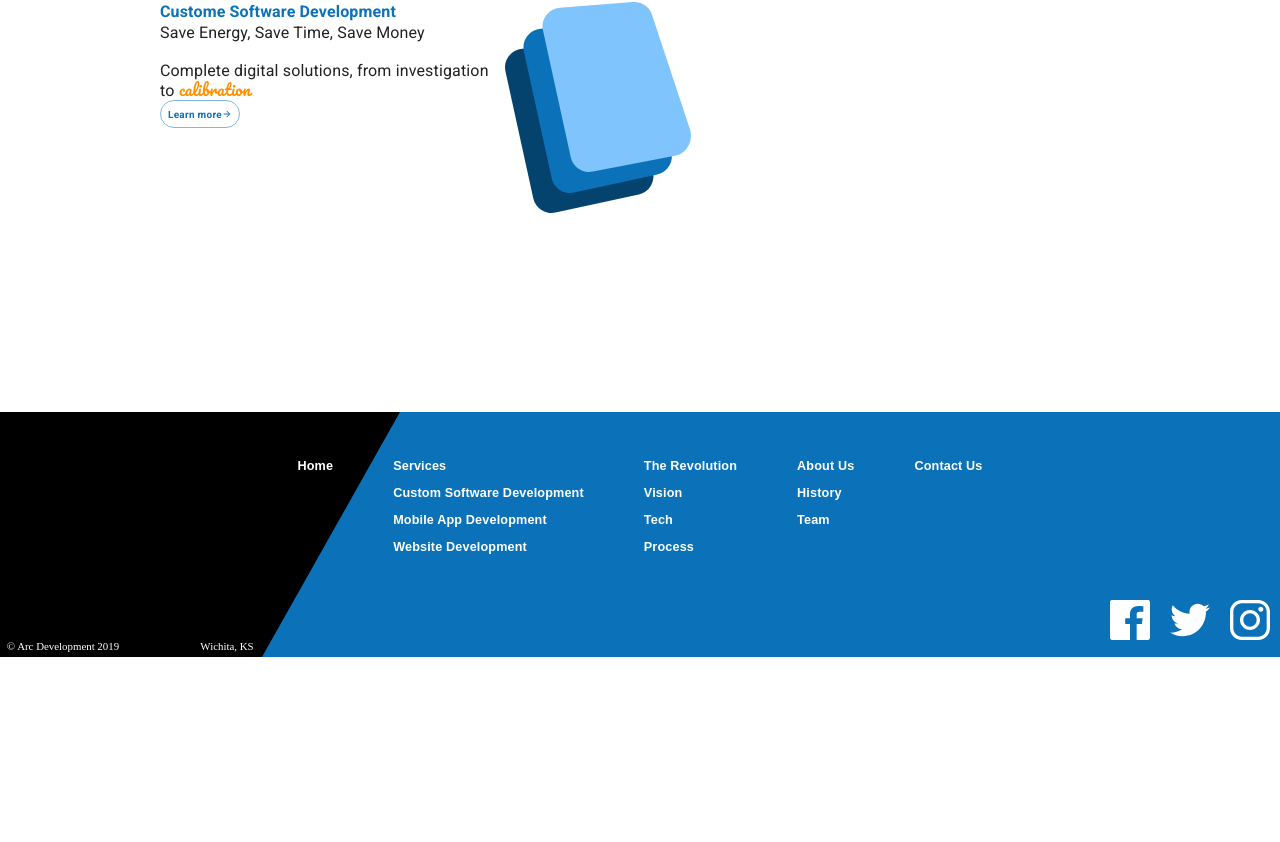
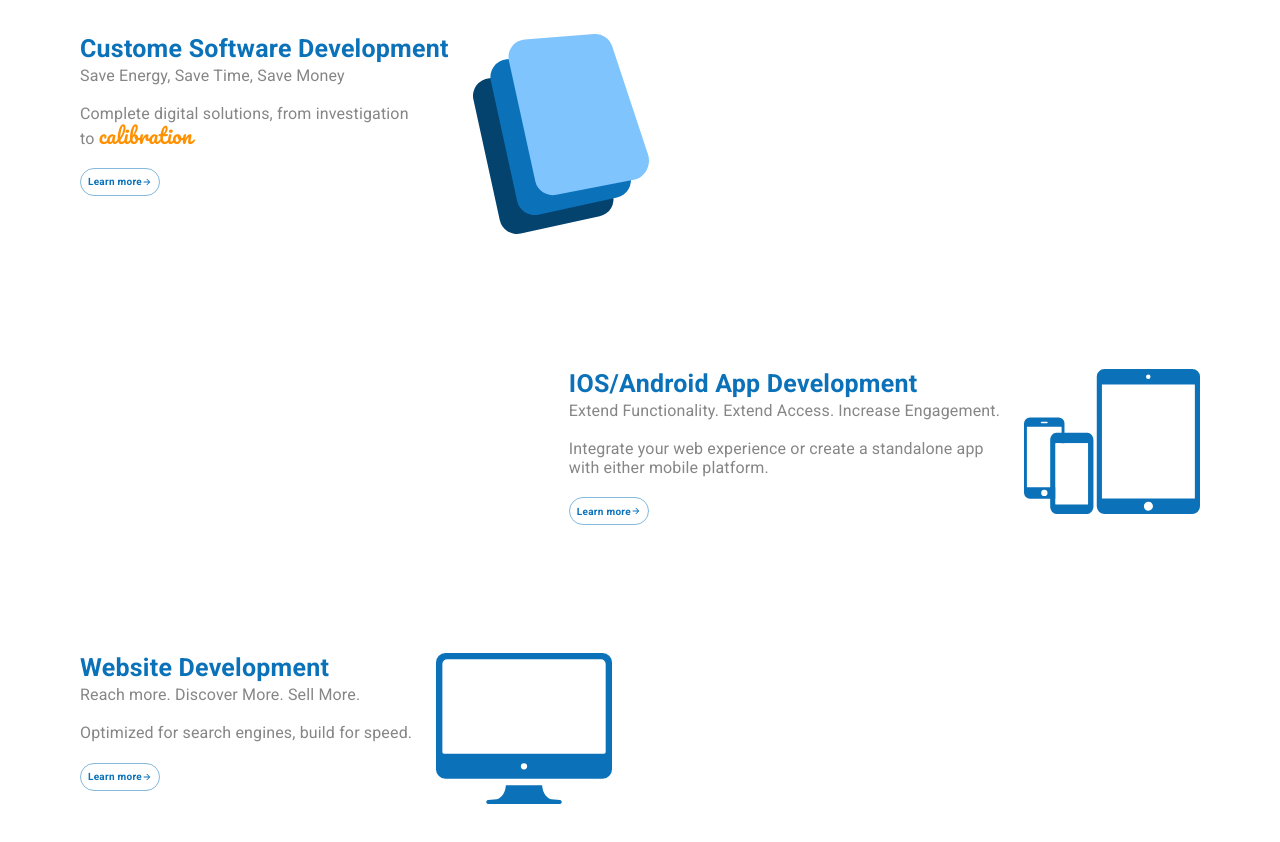
Before and after one commit to CarlosSuarezJS20/mui_practice, a React (Create React App) app: page / in a window 1280 px wide. Shown: the part 758-1600 px from the top of the page. Before the commit the page ends 1415 px from the top, so only its background shows below. Built offline with nearby package versions, Linux system fonts and the light colour scheme.

Commit message:
Finished Hero page

```diff
--- a/src/components/ui/sections/HeroSection.tsx
+++ b/src/components/ui/sections/HeroSection.tsx
@@ -10,9 +10,9 @@ import theme from "../theme";
 const useStyle = makeStyles(() => ({
   heroContainer: {
     "&.MuiGrid-root": {
-      marginTop: "3em",
+      marginTop: "2em",
       [theme.breakpoints.down("md")]: {
-        marginTop: "3em",
+        marginTop: "2em",
       },
     },
   },
@@ -56,9 +56,7 @@ const HomePage: React.FC = () => {
       <Grid item>
         <Grid
           container
-          justifyContent={
-            document.documentElement.clientWidth < 600 ? "center" : "flex-end"
-          }
+          justifyContent={{ xs: "center", md: "flex-start" }}
           alignItems='center'>
           <Grid item sm>
             <Typography align='center' variant='h2'>
--- a/src/components/ui/sections/servicesSection.tsx
+++ b/src/components/ui/sections/servicesSection.tsx
@@ -1,16 +1,32 @@
 import React from "react";
 import { makeStyles } from "@mui/styles";
 import { Grid, Typography, Button } from "@mui/material";
+import useMediaQuery from "@mui/material/useMediaQuery";
 import ArrowComponent from "../ArrowComponent";
 import customSoftwareIcon from "../../../assets/Custom Software Icon.svg";
+import mobileAppsIcon from "../../../assets/mobileIcon.svg";
+import websitesIcon from "../../../assets/websiteIcon.svg";
+
 import theme from "../theme";
 
 const useStyle = makeStyles(() => ({
   serviceContainer: {
     "&.MuiGrid-root": {
-      padding: "15em 10em 12em",
+      padding: "18em 5em 12em",
       [theme.breakpoints.down("md")]: {
-        padding: "10em 3em 9em",
+        padding: "10em 2em 9em",
+      },
+    },
+  },
+  serviceSection: {
+    "&.MuiGrid-root": {
+      marginBottom: "8em",
+    },
+  },
+  serviceItem: {
+    "&.MuiGrid-item": {
+      [theme.breakpoints.down("sm")]: {
+        textAlign: "center",
       },
     },
   },
@@ -26,6 +42,7 @@ const useStyle = makeStyles(() => ({
   subTitle: {
     "&.MuiTypography-root": {
       marginBottom: "1em",
+      color: theme.palette.common.grey,
       [theme.breakpoints.down("sm")]: {
         textAlign: "center",
       },
@@ -34,6 +51,7 @@ const useStyle = makeStyles(() => ({
   servicesPunchLine: {
     "&.MuiTypography-root": {
       lineHeight: 1.2,
+      color: theme.palette.common.grey,
       [theme.breakpoints.down("sm")]: {
         textAlign: "center",
       },
@@ -41,6 +59,7 @@ const useStyle = makeStyles(() => ({
   },
   learnMoreBtn: {
     "&.MuiButtonBase-root": {
+      marginTop: "2em",
       borderRadius: 50,
       height: 28,
       textTransform: "none",
@@ -50,15 +69,26 @@ const useStyle = makeStyles(() => ({
       padding: "5px 0px",
     },
   },
+
+  icon: {
+    width: "11em",
+  },
 }));
 
 const ServicesPage: React.FC = () => {
   const classes = useStyle();
+  const matches = useMediaQuery(theme.breakpoints.down("sm"));
 
   return (
     <Grid container direction='column' className={classes.serviceContainer}>
-      <Grid container direction='row' spacing={2}>
-        <Grid item>
+      {/* Custome Sorfware services section */}
+      <Grid
+        container
+        className={classes.serviceSection}
+        direction='row'
+        spacing={3}
+        justifyContent={{ xs: "center", md: "flex-start" }}>
+        <Grid item className={classes.serviceItem}>
           <Typography className={classes.titleService}>
             Custome Software Development
           </Typography>
@@ -67,14 +97,14 @@ const ServicesPage: React.FC = () => {
           </Typography>
           <Typography className={classes.servicesPunchLine}>
             Complete digital solutions, from investigation
-            <br />
-            to
+            {matches ? null : <br />} to
             <span
               style={{
+                marginLeft: "0.2em",
                 fontFamily: "Pacifico",
                 color: theme.palette.common.orange,
+                fontSize: 21,
               }}>
-              {" "}
               calibration
             </span>
           </Typography>
@@ -88,7 +118,80 @@ const ServicesPage: React.FC = () => {
           </Button>
         </Grid>
         <Grid item>
-          <img alt='custom software image' src={customSoftwareIcon} />
+          <img
+            className={classes.icon}
+            alt='custom software image'
+            src={customSoftwareIcon}
+          />
+        </Grid>
+      </Grid>
+      {/* App services section */}
+      <Grid
+        container
+        direction='row'
+        className={classes.serviceSection}
+        spacing={3}
+        justifyContent={{ xs: "center", md: "flex-end" }}>
+        <Grid item className={classes.serviceItem}>
+          <Typography className={classes.titleService}>
+            IOS/Android App Development
+          </Typography>
+          <Typography className={classes.subTitle}>
+            Extend Functionality. Extend Access. Increase Engagement.
+          </Typography>
+          <Typography className={classes.servicesPunchLine}>
+            Integrate your web experience or create a standalone app{" "}
+            {matches ? null : <br />}
+            with either mobile platform.
+          </Typography>
+          <Button variant='outlined' className={classes.learnMoreBtn}>
+            <span>Learn more</span>
+            <ArrowComponent
+              width={10}
+              height={10}
+              fill={theme.palette.common.blue}
+            />
+          </Button>
+        </Grid>
+        <Grid item>
+          <img
+            className={classes.icon}
+            alt='mobile phone icon'
+            src={mobileAppsIcon}
+          />
+        </Grid>
+      </Grid>
+      {/* Website development block */}
+      <Grid
+        container
+        direction='row'
+        spacing={3}
+        justifyContent={{ xs: "center", md: "flex-start" }}>
+        <Grid item className={classes.serviceItem}>
+          <Typography className={classes.titleService}>
+            Website Development
+          </Typography>
+          <Typography className={classes.subTitle}>
+            Reach more. Discover More. Sell More.
+          </Typography>
+          <Typography className={classes.servicesPunchLine}>
+            Optimized for search engines, build for speed.
+          </Typography>
+          <Button variant='outlined' className={classes.learnMoreBtn}>
+            <span>Learn more</span>
+            <ArrowComponent
+              width={10}
+              height={10}
+              fill={theme.palette.common.blue}
+            />
+          </Button>
+        </Grid>
+        <Grid item>
+          <img
+            className={classes.icon}
+            alt='mobile phone icon'
+            src={websitesIcon}
+          />
         </Grid>
       </Grid>
     </Grid>
--- a/src/components/ui/theme.tsx
+++ b/src/components/ui/theme.tsx
@@ -6,6 +6,7 @@ import "@mui/material/styles/createPalette";
 enum themePalette {
   ARCBLUE = "#0B72B9",
   ARCORANGE = "#ff9100",
+  ARCGREY = "#868686",
 }
 
 enum typographyFonts {
@@ -42,6 +43,7 @@ declare module "@mui/material/styles/createPalette" {
   interface CommonColors {
     blue: string;
     orange: string;
+    grey: string;
   }
 }
 
@@ -75,6 +77,7 @@ const theme = createTheme({
     common: {
       blue: themePalette.ARCBLUE,
       orange: themePalette.ARCORANGE,
+      grey: themePalette.ARCGREY,
     },
   },
   typography: {
@@ -104,6 +107,7 @@ const theme = createTheme({
     titles: {
       color: themePalette.ARCBLUE,
       fontWeight: "bold",
+      fontSize: 25,
     },
   },
 });
```
